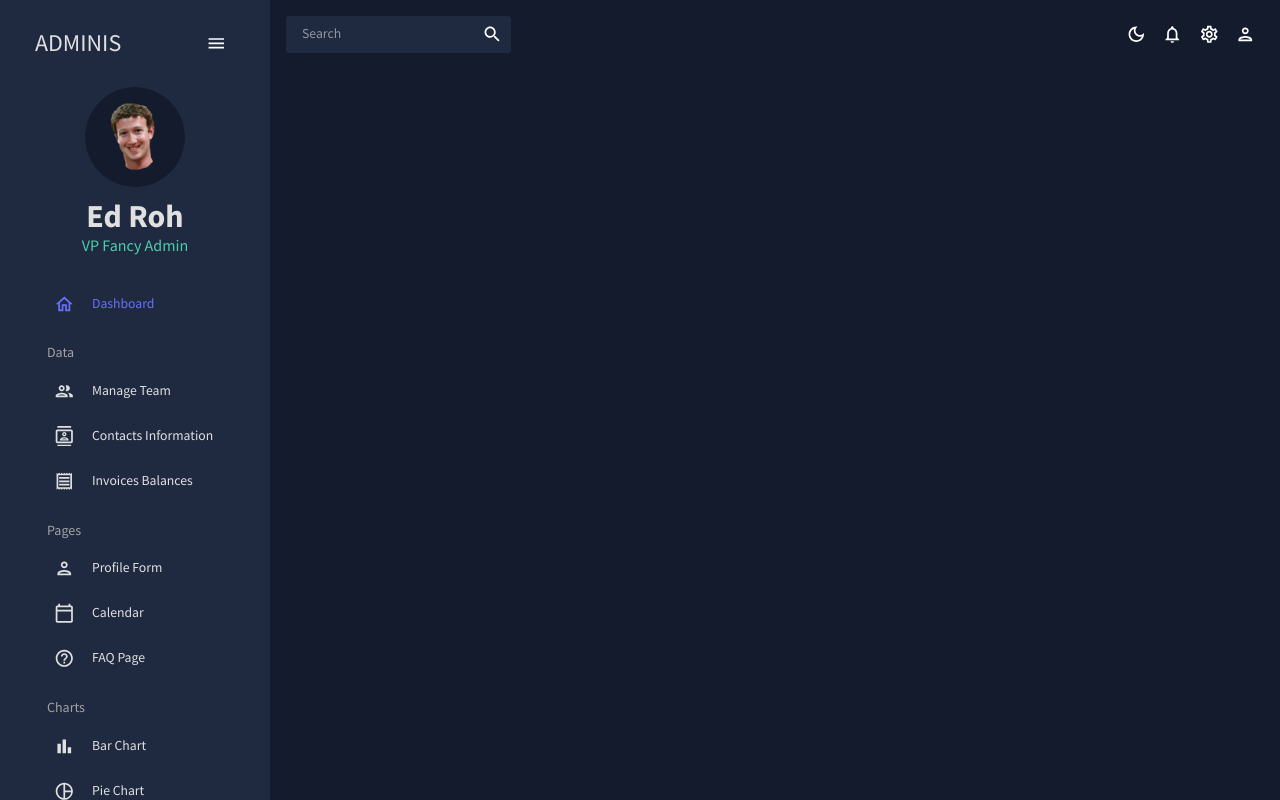
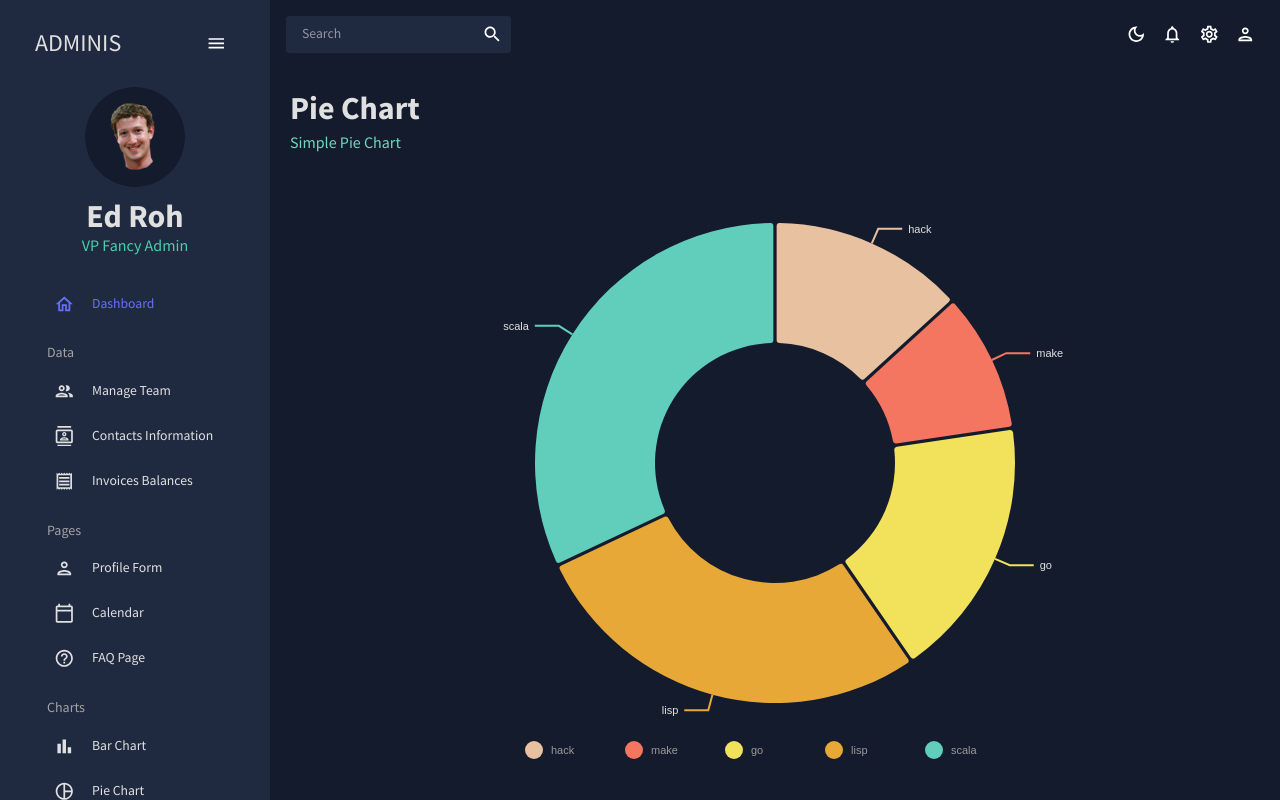
Before and after one commit to Quette420/react-admin, a React (Create React App) app: page /pie in a window 1280 px wide. Built offline with nearby package versions, Linux system fonts and the light colour scheme.

Commit message:
added pie chart

```diff
--- a/src/App.js
+++ b/src/App.js
@@ -11,8 +11,8 @@
 import Calendar from "./scenes/calendar";
 import FAQ from "./scenes/faq";
 import Bar from "./scenes/bar";
+import Pie from "./scenes/pie";
 /*import Line from "./scenes/line";
-import Pie from "./scenes/pie";
 import Geography from "./scenes/geografy";
 */
 
@@ -35,9 +35,8 @@
               <Route path="/calendar" element={<Calendar />} />
               <Route path="/faq" element={<FAQ />} />
               <Route path="/Bar" element={<Bar />} />
-             {/*
               <Route path="/pie" element={<Pie />} />
-              <Route path="/line" element={<Line />} />
+             {/* <Route path="/line" element={<Line />} />
               <Route path="/geography" element={<Geography />} />*/}
             </Routes>
           </main>
--- /dev/null
+++ b/src/components/PieChart.jsx
@@ -0,0 +1,109 @@
+import { ResponsivePie } from "@nivo/pie";
+import { tokens } from "../theme";
+import { useTheme } from "@mui/material";
+import { mockPieData as data } from "../data/mockData";
+
+const PieChart = () => {
+  const theme = useTheme();
+  const colors = tokens(theme.palette.mode);
+  return (
+    <ResponsivePie
+      data={data}
+      theme={{
+        axis: {
+          domain: {
+            line: {
+              stroke: colors.grey[100],
+            },
+          },
+          legend: {
+            text: {
+              fill: colors.grey[100],
+            },
+          },
+          ticks: {
+            line: {
+              stroke: colors.grey[100],
+              strokeWidth: 1,
+            },
+            text: {
+              fill: colors.grey[100],
+            },
+          },
+        },
+        legends: {
+          text: {
+            fill: colors.grey[100],
+          },
+        },
+      }}
+      margin={{ top: 40, right: 80, bottom: 80, left: 80 }}
+      innerRadius={0.5}
+      padAngle={0.7}
+      cornerRadius={3}
+      activeOuterRadiusOffset={8}
+      borderColor={{
+        from: "color",
+        modifiers: [["darker", 0.2]],
+      }}
+      arcLinkLabelsSkipAngle={10}
+      arcLinkLabelsTextColor={colors.grey[100]}
+      arcLinkLabelsThickness={2}
+      arcLinkLabelsColor={{ from: "color" }}
+      enableArcLabels={false}
+      arcLabelsRadiusOffset={0.4}
+      arcLabelsSkipAngle={7}
+      arcLabelsTextColor={{
+        from: "color",
+        modifiers: [["darker", 2]],
+      }}
+      defs={[
+        {
+          id: "dots",
+          type: "patternDots",
+          background: "inherit",
+          color: "rgba(255, 255, 255, 0.3)",
+          size: 4,
+          padding: 1,
+          stagger: true,
+        },
+        {
+          id: "lines",
+          type: "patternLines",
+          background: "inherit",
+          color: "rgba(255, 255, 255, 0.3)",
+          rotation: -45,
+          lineWidth: 6,
+          spacing: 10,
+        },
+      ]}
+      legends={[
+        {
+          anchor: "bottom",
+          direction: "row",
+          justify: false,
+          translateX: 0,
+          translateY: 56,
+          itemsSpacing: 0,
+          itemWidth: 100,
+          itemHeight: 18,
+          itemTextColor: "#999",
+          itemDirection: "left-to-right",
+          itemOpacity: 1,
+          symbolSize: 18,
+          symbolShape: "circle",
+          effects: [
+            {
+              on: "hover",
+              style: {
+                itemTextColor: "#000",
+              },
+            },
+          ],
+        },
+      ]}
+    />
+  );
+};
+
+export default PieChart;
--- /dev/null
+++ b/src/scenes/pie/index.jsx
@@ -0,0 +1,16 @@
+import { Box } from "@mui/material";
+import Header from "../../components/Header";
+import PieChart from "../../components/PieChart";
+
+const Pie = () => {
+  return (
+    <Box m="20px">
+      <Header title="Pie Chart" subtitle="Simple Pie Chart" />
+      <Box height="75vh">
+        <PieChart />
+      </Box>
+    </Box>
+  );
+};
+
+export default Pie;
```
